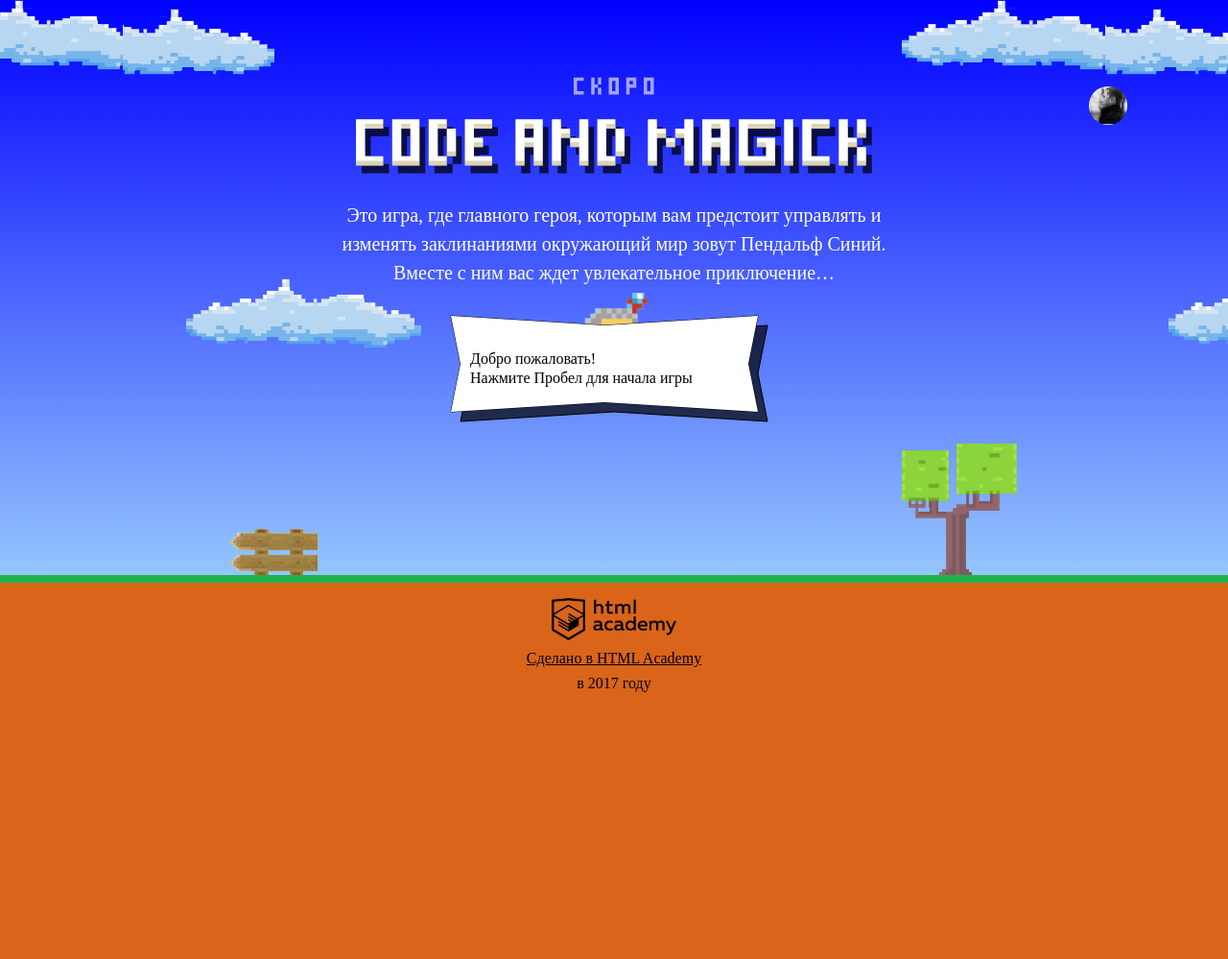
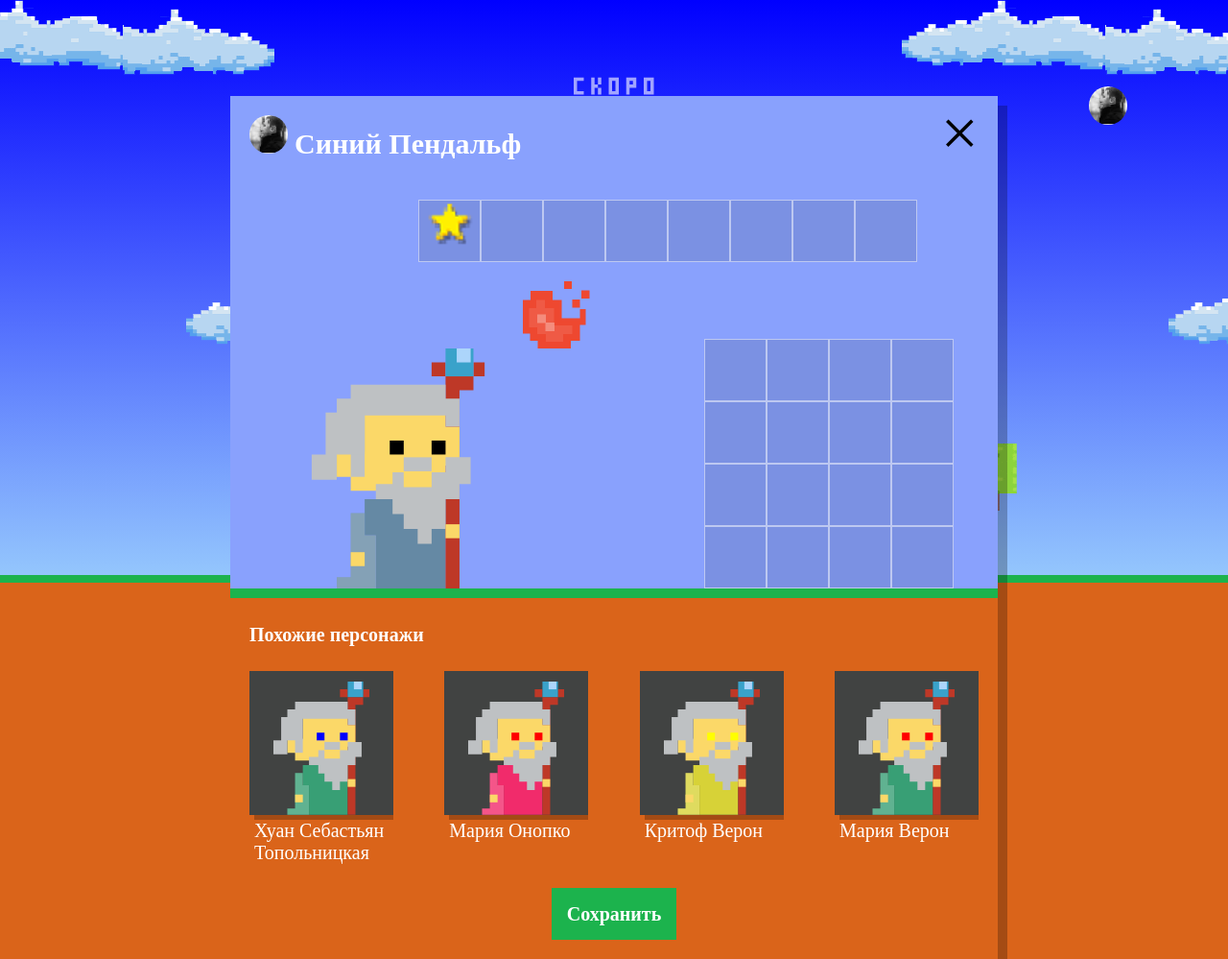
Before and after one commit to krivokora-vlad/167185-code-and-magick, a website: page index.html in a window 1280 px wide. Shown: the whole page at 96% size. Before the commit the page ends 800 px from the top, so only its background shows below. Drawn offline with Linux system fonts and the light colour scheme; a web font is replaced by a local one.

Commit message:
#8 Учебный проект: нас орда

```diff
--- a/index.html
+++ b/index.html
@@ -193,6 +193,7 @@
 </script>
 <script src="./js/stat.js"></script>
 <script src="./js/game.js"></script>
+<script src="./js/setup.js"></script>
 
 </body>
 </html>
--- /dev/null
+++ b/js/setup.js
@@ -0,0 +1,49 @@
+'use strict';
+
+var WIZARD_NAMES_FIRST = ['Иван', 'Хуан Себастьян', 'Мария', 'Критоф', 'Виктор', 'Юлия', 'Люпита', 'Вашингтон'];
+var WIZARD_NAMES_SECOND = ['да Марья', 'Верон', 'Мирабелла', 'Вальц', 'Онопко', 'Топольницкая', 'Нионго', 'Ирвинг'];
+var WIZARD_NAMES_COAT_COLOR = ['rgb(101, 137, 164)', 'rgb(241, 43, 107)', 'rgb(146, 100, 161)', 'rgb(56, 159, 117)', 'rgb(215, 210, 55)', 'rgb(0, 0, 0)'];
+var WIZARD_NAMES_EYES_COLOR = ['black', 'red', 'blue', 'yellow', 'green'];
+
+var userDialog = document.querySelector('.setup');
+userDialog.classList.remove('hidden');
+
+var similarListElement = userDialog.querySelector('.setup-similar-list');
+
+var similarWizardTemplate = document.querySelector('#similar-wizard-template').content;
+
+var wizards = [];
+
+function wizardsCreate(count) {
+  for (var i = 0; i < count; i++) {
+    wizards.push({
+      name: WIZARD_NAMES_FIRST[createRandom(WIZARD_NAMES_FIRST.length)] + ' ' + WIZARD_NAMES_SECOND[createRandom(WIZARD_NAMES_SECOND.length)],
+      coatColor: WIZARD_NAMES_COAT_COLOR[createRandom(WIZARD_NAMES_COAT_COLOR.length)],
+      eyesColor: WIZARD_NAMES_EYES_COLOR[createRandom(WIZARD_NAMES_EYES_COLOR.length)]
+    });
+  }
+}
+
+wizardsCreate(4);
+
+function createRandom(max) {
+  return parseInt(Math.random() * (max - 1));
+}
+
+var renderWizard = function (wizard) {
+  var wizardElement = similarWizardTemplate.cloneNode(true);
+
+  wizardElement.querySelector('.setup-similar-label').textContent = wizard.name;
+  wizardElement.querySelector('.wizard-coat').style.fill = wizard.coatColor;
+  wizardElement.querySelector('.wizard-eyes').style.fill = wizard.eyesColor;
+
+  return wizardElement;
+};
+
+var fragment = document.createDocumentFragment();
+for (var i = 0; i < wizards.length; i++) {
+  fragment.appendChild(renderWizard(wizards[i]));
+}
+similarListElement.appendChild(fragment);
+
+userDialog.querySelector('.setup-similar').classList.remove('hidden');
```
